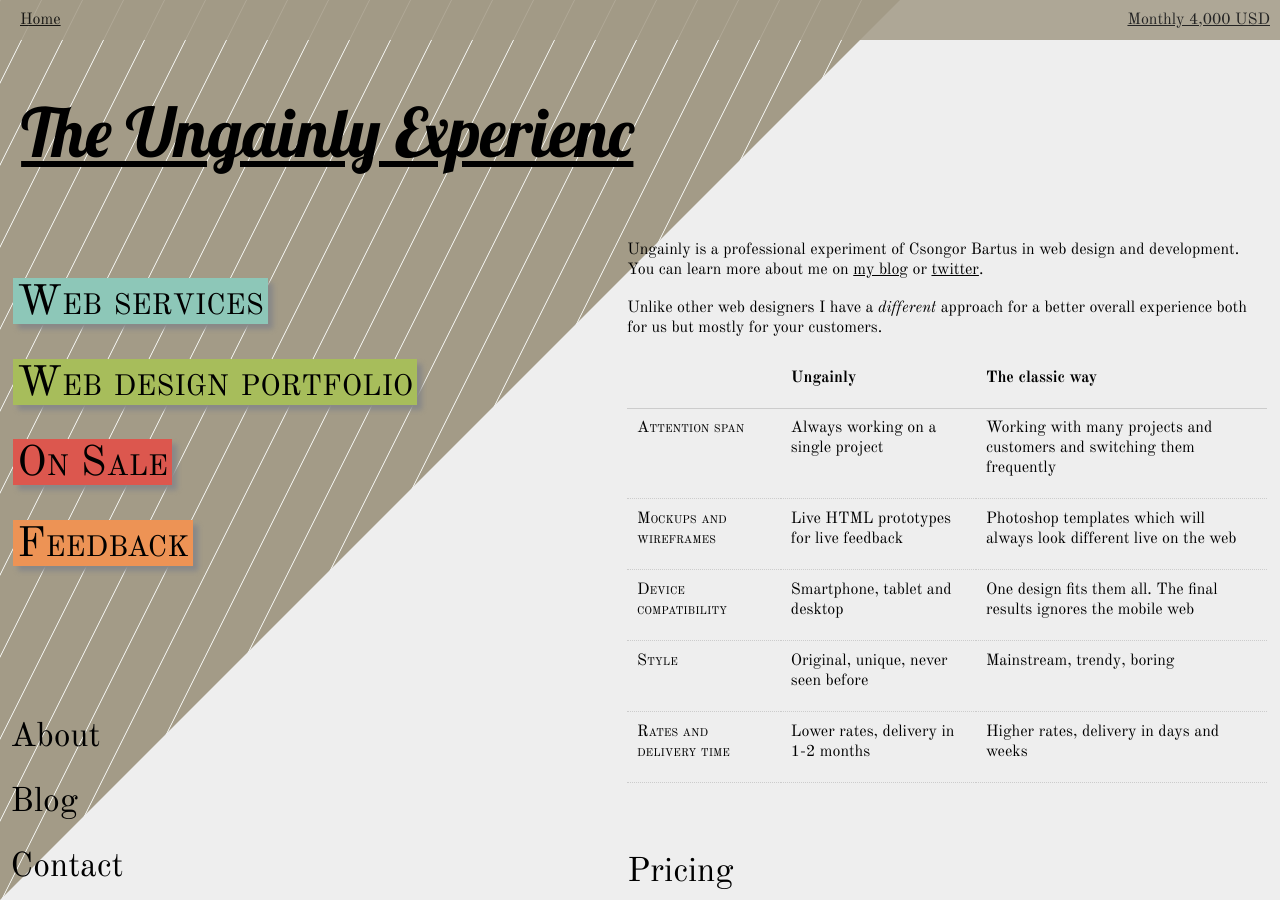
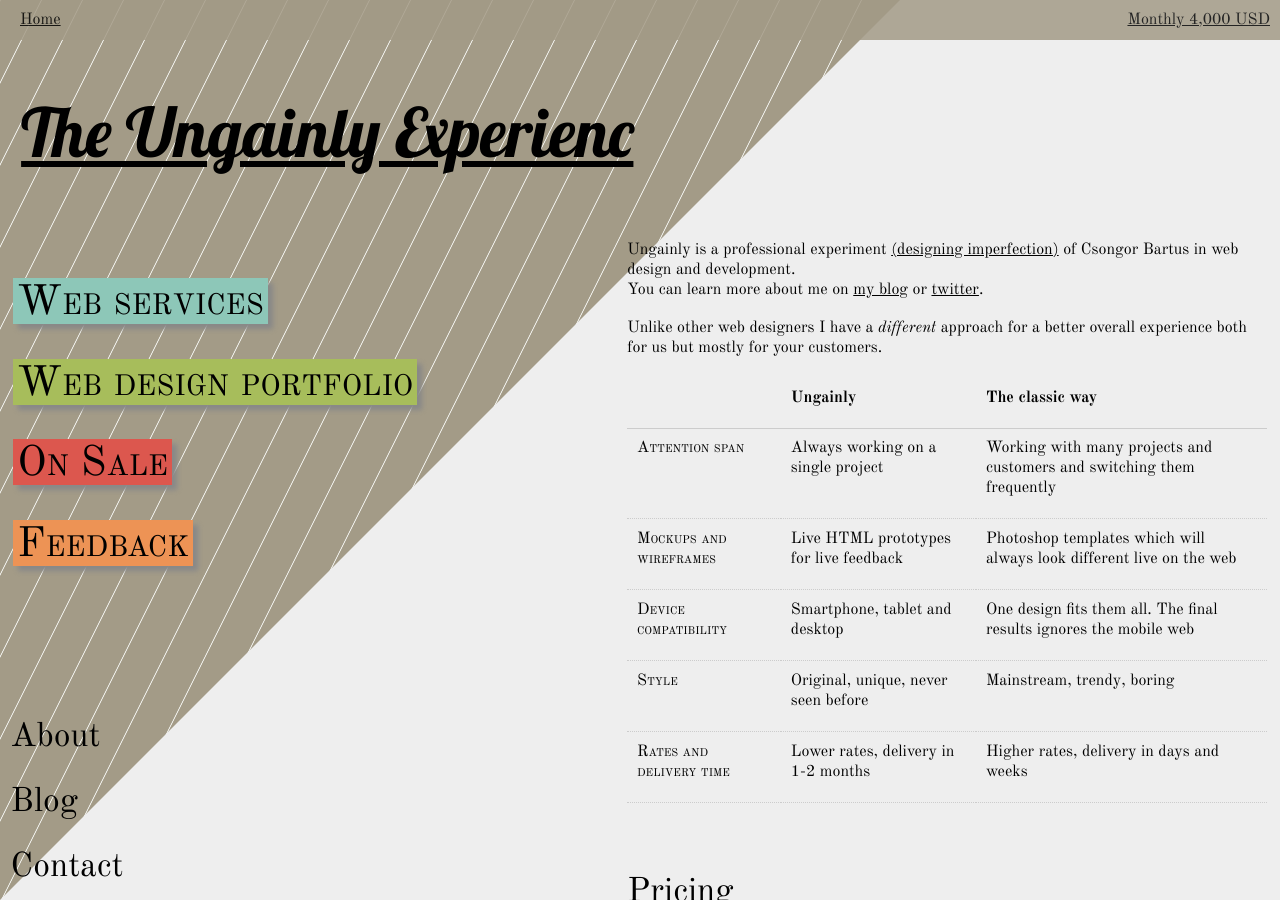
Before and after one commit to metamn/ungainlyy, a Jekyll site: the page built from about/index.html, in a window 1280 px wide and 900 px high. Built offline with Jekyll 4.4.1, drawn with Linux system fonts in a browser that asks for light colours; nearby versions of some CDN libraries.

Commit message:
Designing imperfection added

```diff
--- a/_posts/2011-09-15-design-and-development.html
+++ b/_posts/2011-09-15-design-and-development.html
@@ -12,7 +12,8 @@ categories:
   In design instead of the
   <a title="Siteinspire web design showcase" href="http://siteinspire.com/showcase">shiny, trendy</a> and
   <a title="Cargo Collective web design showcase" href="http://cargocollective.com/showcase">usual style</a>
-  we create something <em>unique, raw, ungainly</em>.
+  we create something <em>unique, raw, ungainly</em>. Something called
+  <a title="Designing imperfection" href="http://www.coolhunting.com/design/glitch-designin.php">designing imperfection</a>
 </p>
   The world is not perfect so your web site should not hide behind <em>perfectionism</em>.
 </p>
--- a/about/index.html
+++ b/about/index.html
@@ -3,7 +3,9 @@ layout: page
 title: About
 ---
 <p>
-Ungainly is a professional experiment of Csongor Bartus in web design and development.
+Ungainly is a professional experiment
+<a title="Designing imperfection" href="http://www.coolhunting.com/design/glitch-designin.php">(designing imperfection)</a>
+of Csongor Bartus in web design and development.
 <br/>
 You can learn more about me on <a title="the ungainlyy blog" href="http://ungainlyy.tumblr.com">my blog</a> or
 <a title="the ungainlyy twitter stream" href="http://twitter.com/ungainlyy">twitter</a>.
```
